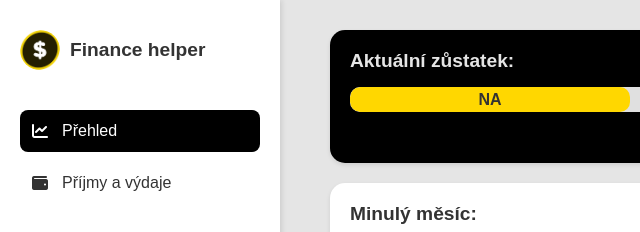
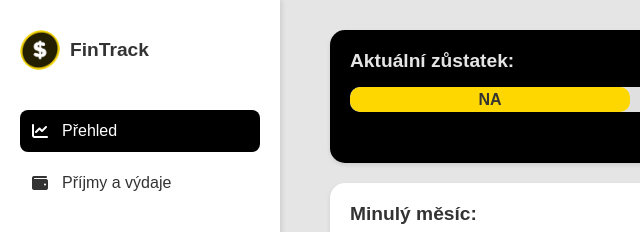
Before and after one commit to PatrikMana/Klauzury-js, a website: page public/dashboard.html in a window 1280 px wide. Shown: the top 232 px of the page, 0-640 px from the left. Drawn offline with Linux system fonts and the light colour scheme; no server answers; sample sign-in values are in the browser's storage.

Commit message:
dodelavky 3

```diff
--- a/public/dashboard.html
+++ b/public/dashboard.html
@@ -12,7 +12,7 @@
         <aside class="sidebar">
             <div class="logo">
                 <img src="assets/logo.png" alt="Finance Helper Logo">
-                <h1>Finance helper</h1>
+                <h1>FinTrack</h1>
             </div>
 
             <nav class="navigation">
```
Also changed, not shown: public/transactions.html (+1 -1 lines).
